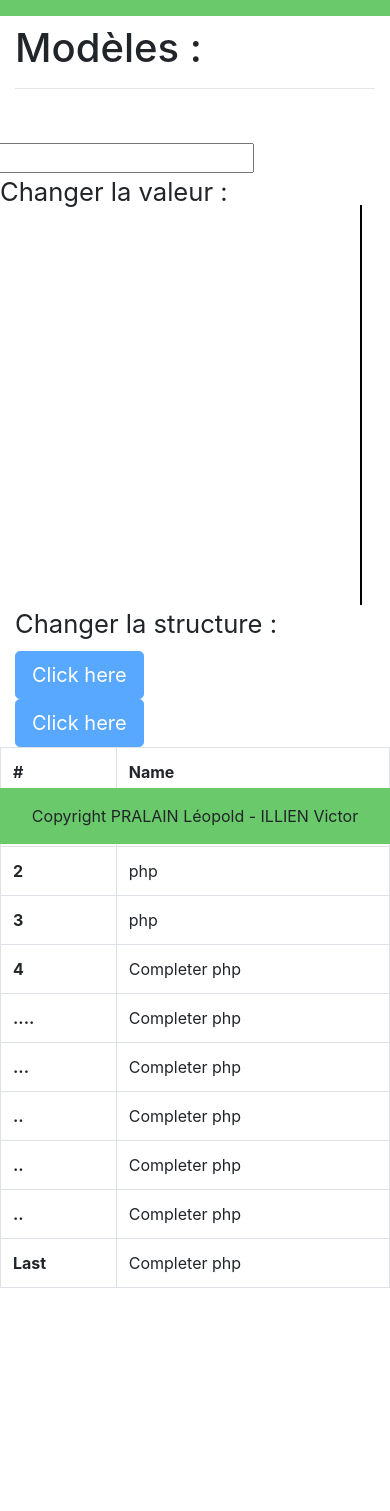
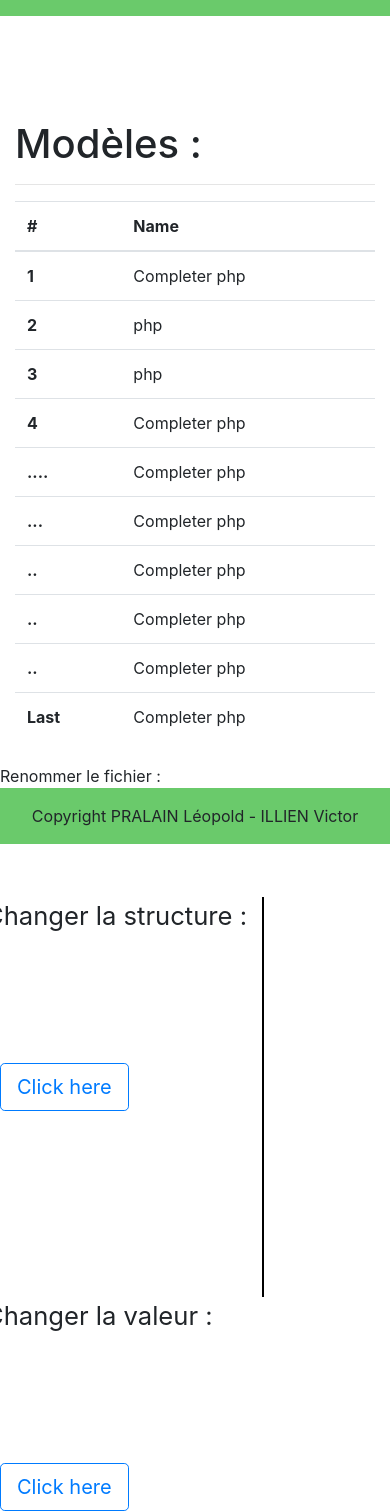
Before and after one commit to Gouderg/app-Brocoli, a PHP site: page /html/replay.php in a window 390 px wide. Before the commit the page ends 1288 px from the top, so only its background shows below. Run offline with PHP 8.4, Linux system fonts and the light colour scheme.

Commit message:
replay v2

```diff
--- a/css/index.css
+++ b/css/index.css
@@ -1,24 +1,39 @@
 /*	Replay.php	*/
-#rename{
+/*#rename{
 	position: relative;
 	float:right;
 	right: 35%;
 }
 
+
 #val{
-	position: relative;
-	right: 24%;
-	margin-top: 7%;
-	float: right;
+	position: fixed;
+	left:75%;
+	margin-top: 6%;
+
 }
 
 #struct{
-	position: relative;
-	left: 25%;
-	float: right;
-	margin-top: 7%;
+	position: fixed;
+	left:35%;
+	margin-top: 6%;
 
 }
+
+#bouton1{
+	position: fixed;
+	left:38%;
+	margin-top: 19%;
+	}
+
+#bouton2{
+	position: fixed;
+	left:78%;
+	margin-top: 19%;
+	}
+
+
+*/
 
 .vertical-line{
 
@@ -26,7 +41,9 @@
         border-left: 2px solid #000;
         display: inline-block;
         height: 400px;
-        margin-top: 8%;
+
+
+
 
 
       }
--- a/html/replay.php
+++ b/html/replay.php
@@ -7,39 +7,21 @@
 <body>
 	<?php require "header.html" ?>
 
-	<div  class="col-md-2">
-			<br>
+	<br><br><br><br><br>
+
+	<form method="post">
+
+		<div class="col-sm-2">
 			<h1>Modèles :</h1>
 			<hr>
 		</div>
-	<div id="rename" >
 
-				<a class="police"> Renommer le fichier : </a>
-				<input type="text"  size="50">
 
-	</div>
-
-	<div class="container">
-
-	<div class="row ">
-
-		<div class=" row col-md-6">
-		<label class="police " >Changer la valeur :</label>
-		</div>
-		<span class="vertical-line"></span>
-		<div class=" col-md-6">
-		<label class="police">Changer la structure :</label>
-		</div>
-		<div class="col-md-6">
-		<button type="button" class="btn  btn-lg btn-primary" disabled>Click here</button>
-		</div>
-		<div class="col-md-6">
-		<button type="button" class="btn  btn-lg btn-primary" disabled>Click here</button>
-		</div>
-	</div>
-	</div>
-	<div class="rounded">
-			<table class="table table-bordered col-md-3" >
+		<div class="row">
+			<div class="col-md-4">
+				<section class="container">
+					<table class="table" id="tabReplay">
+							<!-- Générer par le php -->
 	  					<thead>
 	    					<tr>
 								<th scope="col">#</th>
@@ -99,10 +81,47 @@
 					    	</tr>
 	 					</tbody>
 				</table>
+			</section>
+		</div>
+		<div class="col-md-8">
+			<div class="row">
+				<div class="col-md-8">
+					<div class="form-group">
+						<label for="renommer" class="col-form-label">Renommer le fichier :</label>
+						<div class="col-sm-10">
+							<input type="text" class="form-control" id="nomModel" value="Nom du modèle">
+						</div>
+					</div>
+					<br><br>
+				</div>
+
+				<div class="row">
+					<div class="col-auto ">
+						<label class="police " id="val">Changer la structure :</label>
+
+						<br><br><br><br><br><br>
+
+						<div class="col-auto">
+							<button type="submit" class="btn btn-outline-primary btn-lg" id="btnGenerer"> <a href="generate.php">Click here </a></button>
+						</div>
+					</div>
+					<div class="vertical-line col-auto"></div>
+					<div class="col-auto">
+						<label class="police " id="val">Changer la valeur :</label>
+
+						<br><br><br><br><br><br>
+
+						<div class="col-auto">
+							<button type="submit" class="btn btn-outline-primary btn-lg" id="btnGenerer"> <a href="index.php"> Click here </a></button>
+						</div>
+					</div>
 
 				</div>
+			</div>
+		</div>
+	</form>
 
-
+	<br><br><br><br><br>
 
 	<?php require "footer.html" ?>
 </body>
```
Lines whose indentation alone changed are shown as unchanged.
